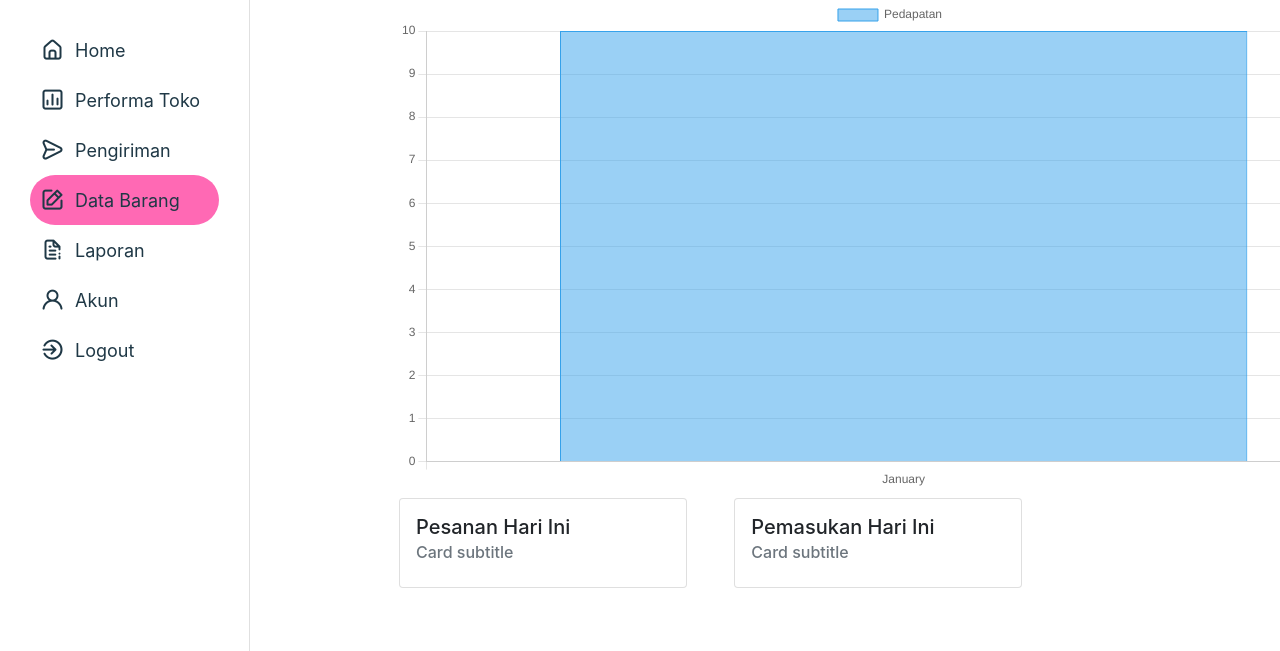
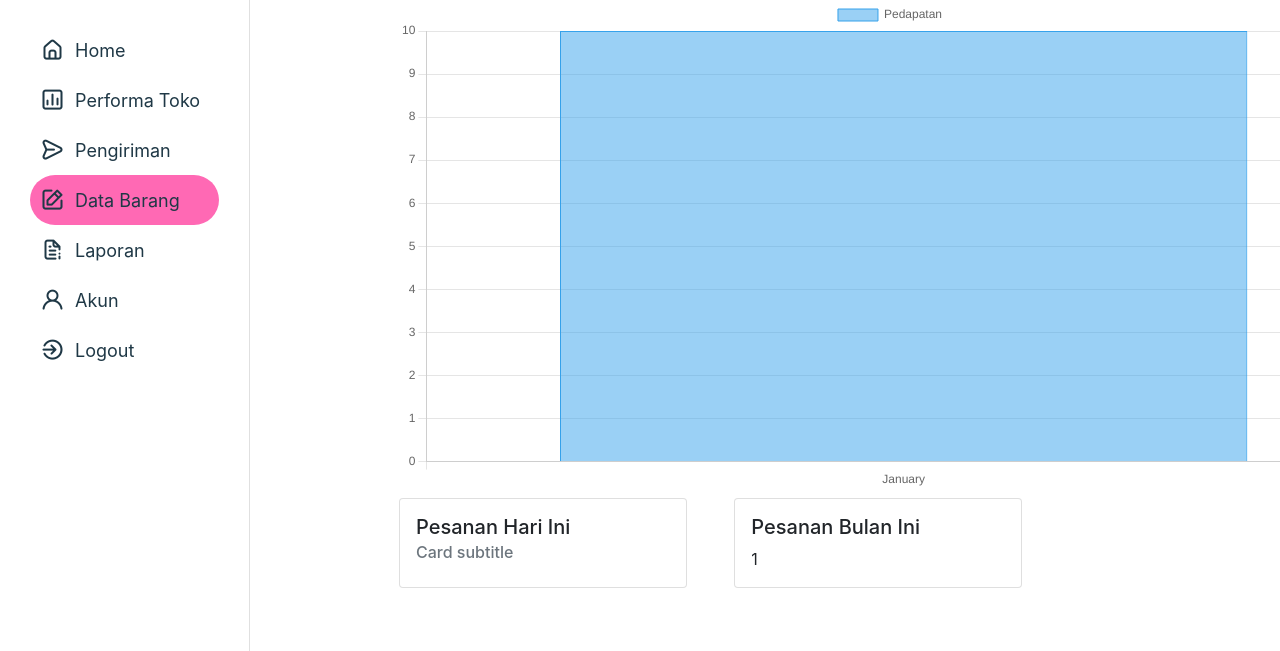
Before and after one commit to kusmayogi/Trusted-website, a PHP site: page /performa.php in a window 1280 px wide; the page is wider, and only the part inside the window is pictured. Shown: the part 149-800 px from the top of that part. Run offline with PHP 8.4, Linux system fonts and the light colour scheme; tables that the repository leaves empty or names only in its code hold one stand-in row (values such as "Sample post"); some libraries are stand-ins or nearby versions.

Commit message:
card content

```diff
--- a/performa.php
+++ b/performa.php
@@ -107,6 +107,11 @@ require "koneksi.php"
                     }
                 });
             </script>
+            <?php
+            $query1 = mysqli_query($koneksi, "SELECT COUNT(id_transaksi) FROM transaksi WHERE year(curdate())");
+            $row1 = mysqli_fetch_array($query1);
+            $jmlpengguna1 = $row1['COUNT(id_transaksi)'];
+            ?>
              <div class="row mt-2">
         <div class="col-4">
         <div class="card" style="width: 18rem;">
@@ -119,8 +124,8 @@ require "koneksi.php"
     <div class="col">
         <div class="card" style="width: 18rem;">
             <div class="card-body">
-              <h5 class="card-title">Pemasukan Hari Ini</h5>
-              <h6 class="card-subtitle mb-2 text-muted">Card subtitle</h6>
+              <h5 class="card-title">Pesanan Bulan Ini</h5>
+              <span class="number"><?php echo $jmlpengguna1 ?></span>
             </div>
         </div>
     </div>
```
